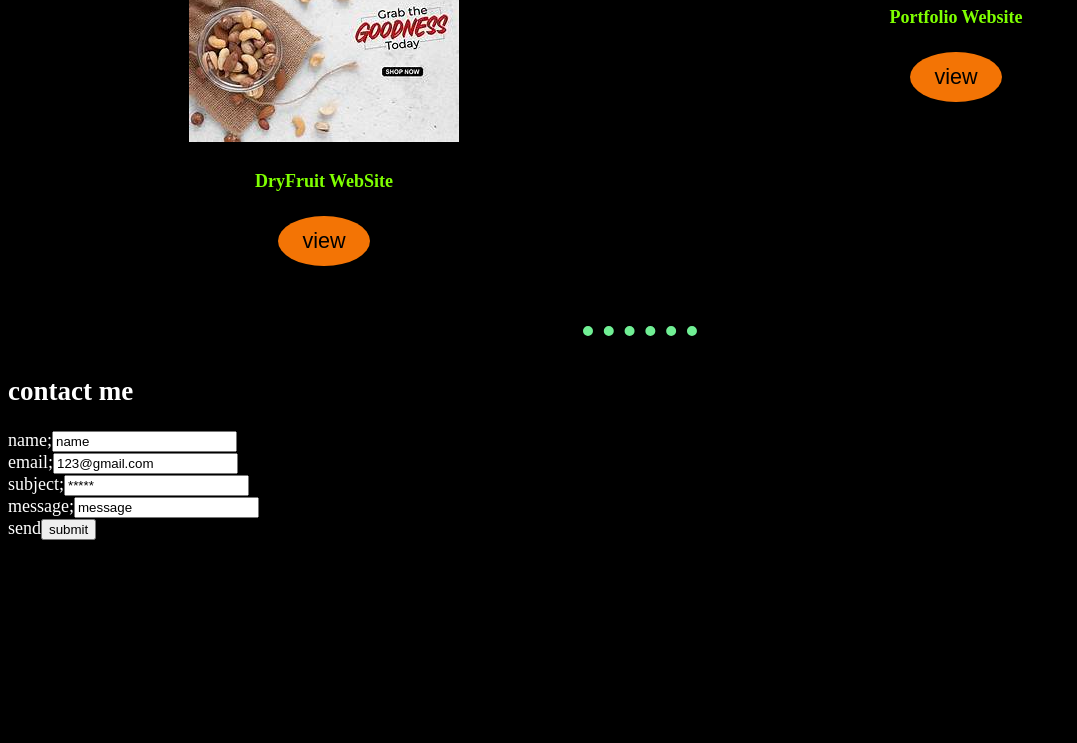
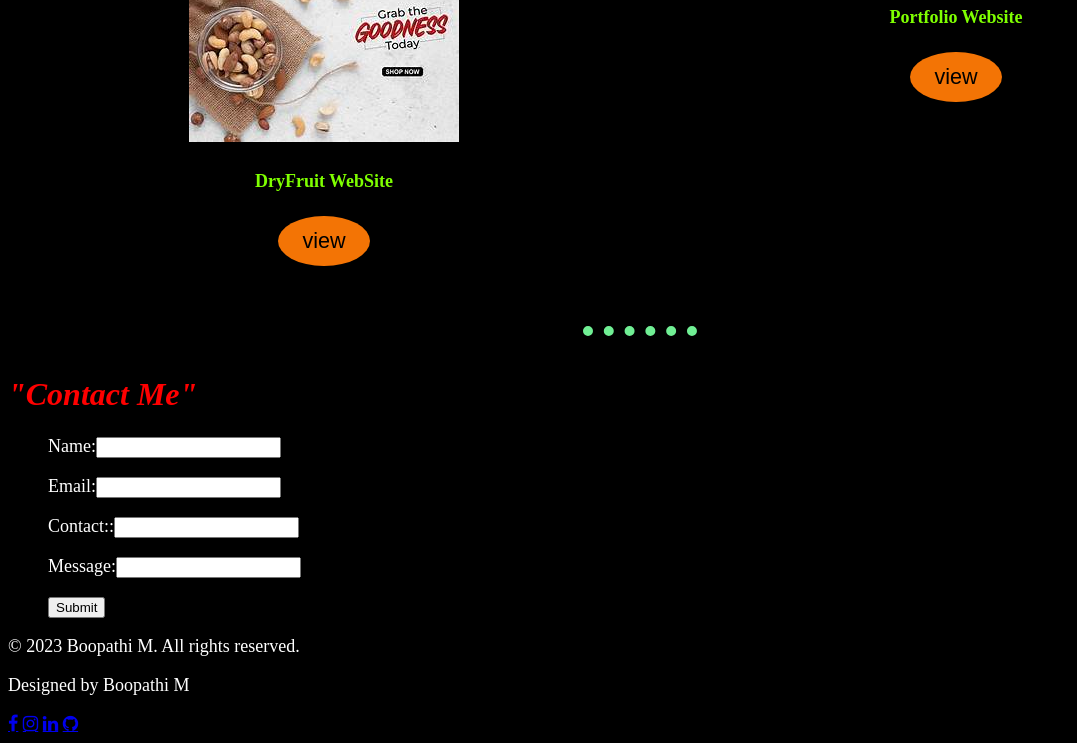
Before and after one commit to Boopathi30704/portfolio, a plain HTML site: page index.html in a window 1280 px wide. Shown: the part 1885-2628 px from the top of the page, without its empty margins (0-1077 px from the left). Before the commit the page ends 2433 px from the top, so only its background shows below. Drawn offline with Linux system fonts and the light colour scheme.

Commit message:
Update index.html

```diff
--- a/index.html
+++ b/index.html
@@ -1,17 +1,20 @@
 <!DOCTYPE html>
 <html lang="en">
+
 <head>
   <meta charset="UTF-8">
   <meta name="viewport" content="width=device-width, initial-scale=1.0">
   <title>my portfolio</title>
+  <link rel="stylesheet" href="https://cdnjs.cloudflare.com/ajax/libs/font-awesome/4.7.0/css/font-awesome.min.css">
   <link rel="stylesheet" href="style.css">
 </head>
+
 <body>
   <!--header section-->
   <header>
     <div class="home">
       <h1>My Portfolio</h1>
-       <a href ="#">About</a>
+      <a href="#">About</a>
       <a href="#"> Education</a>
       <a href="#"> My Projects</a>
       <a href="#">Contact Me</a>
@@ -23,18 +26,23 @@
   <!--home section-->
   <section class="sec">
     <div class="info">
-     <h1>I am Boopathi M,<br><span>Web Developer!....</span></h1>
+      <h1>I am Boopathi M,<span><br>Web Developer!....</span></h1>
     </div>
-     <img class="img"  src="profile.JPG">
+    <img class="img" src="profile.JPG">
   </section>
   <!--about section-->
   <hr class="line">
   <section class="personal">
     <div class="about">
       <h2><span>"About me..."</span></h2>
-      <p>Hello! I’m Boopathi M, a passionate and driven Computer Science and Engineering student at Dhirajlal Gandhi College of Technology. I specialize in Full Stack Web Development and enjoy building scalable, efficient, and user-friendly web applications.
-With a strong foundation in programming, databases, and modern web technologies, I aim to create impactful digital solutions. My learning journey is driven by curiosity, creativity, and a constant desire to enhance my skills in both frontend and backend development.
-Beyond coding, I love exploring new technologies and staying updated with the latest trends in software development. I believe in continuous learning and am always looking
+      <p>Hello! I’m Boopathi M, a passionate and driven Computer Science and Engineering student at Dhirajlal Gandhi
+        College of Technology. I specialize in Full Stack Web Development and enjoy building scalable, efficient, and
+        user-friendly web applications.
+        With a strong foundation in programming, databases, and modern web technologies, I aim to create impactful
+        digital solutions. My learning journey is driven by curiosity, creativity, and a constant desire to enhance my
+        skills in both frontend and backend development.
+        Beyond coding, I love exploring new technologies and staying updated with the latest trends in software
+        development. I believe in continuous learning and am always looking
         for opportunities to collaborate on exciting projects. </p>
       <img class="dev" src="developerpic.avif">
     </div>
@@ -45,25 +53,36 @@ for opportunities to collaborate on exciting projects. </p>
     <h1><span>"Education"</span></h1>
     <div class="con">
       <div class="school" id="same">
-    <h2><span class="diff">SSLC:</span></h2>
+        <h2><span class="diff" style="margin-left: -140px;">SSLC:</span></h2>
         <div class="inside">
-      <p>I completed my SSLC (Secondary School Leaving Certificate) at Sri Gayatri Higher Secondary School in the year 2020. I secured a total of 377 marks, which gave me a strong foundation in fundamental subjects and prepared me for my higher secondary education.
-This phase of my academic journey was essential in shaping my interest in mathematics and science, setting the groundwork for my future studies in the Maths-Biology group during higher secondary and later, my degree in Computer Science and Engineering.</p>
+          <p>I completed my SSLC (Secondary School Leaving Certificate) at Sri Gayatri Higher Secondary School in the
+            year 2020. I secured a total of 377 marks, which gave me a strong foundation in fundamental subjects and
+            prepared me for my higher secondary education.
+            This phase of my academic journey was essential in shaping my interest in mathematics and science, setting
+            the groundwork for my future studies in the Maths-Biology group during higher secondary and later, my degree
+            in Computer Science and Engineering.</p>
         </div>
       </div>
       <div class="school" id="same">
         <h2><span class="diff">Higher Secondary:</span></h2>
         <div class="inside">
-      <p>I completed my Higher Secondary Education at Sr<b>i Gayatri Higher Secondary School</b> between 2021 and 2022, where I choose the<b> Maths-Biology group</b>.
- I scored 467 marks, securing an overall 72%. Those years not only deepened my academic knowledge but also sparked my curiosity in the field of technology and computing. This interest led me to pursue a degree in Computer Science and Engineering, where I continue to build on the skills
+          <p>I completed my Higher Secondary Education at Sr<b>i Gayatri Higher Secondary School</b> between 2021 and
+            2022, where I choose the<b> Maths-Biology group</b>.
+            I scored 467 marks, securing an overall 72%. Those years not only deepened my academic knowledge but also
+            sparked my curiosity in the field of technology and computing. This interest led me to pursue a degree in
+            Computer Science and Engineering, where I continue to build on the skills
             and interests that began during my school years.</p>
         </div>
       </div>
       <div class="bachelor's degree" id="same">
         <h2><span class="diff">bachelor's degree:</span></h2>
         <div class="inside">
-      <p>I am currently pursuing my Bachelor of Engineering in Computer Science and Engineering at<b> Dhirajlal Gandhi College of Technology</b>. This journey has been a transformative phase where I’ve gained a deeper understanding of core computer science subjects like Data Structures, Algorithms, Database Management Systems, and Web Technologies.
-        I’ve been developing my skills in<b> Full Stack Web Development</b>, exploring both the frontend and backend aspects of building web applications.</p>
+          <p>I am currently pursuing my Bachelor of Engineering in Computer Science and Engineering at<b> Dhirajlal
+              Gandhi College of Technology</b>. This journey has been a transformative phase where I’ve gained a deeper
+            understanding of core computer science subjects like Data Structures, Algorithms, Database Management
+            Systems, and Web Technologies.
+            I’ve been developing my skills in<b> Full Stack Web Development</b>, exploring both the frontend and backend
+            aspects of building web applications.</p>
         </div>
       </div>
     </div>
@@ -77,30 +96,39 @@ and interests that began during my school years.</p>
         <h3>Frontend Web Application</h3>
         <img src="dry img.jpg">
         <h4 class="diff">DryFruit WebSite</h4>
-      <button class="button"  type="button" > view</button>
+        <button class="button" type="button"> view</button>
       </div>
       <div class="pro">
         <h3>portfolio website</h3>
         <img src="portimg.jpg">
         <h4 class="diff">Portfolio Website</h4>
-      <button class="button"  type="button" > view</button>
+        <button class="button" type="button"> view</button>
       </div>
     </div>
   </section>
   <hr class="line">
   <!--contact section-->
   <section class="contact">
-     <h2>contact me</h2>
+    <h2><span>"Contact Me"</span></h2>
     <div class="form">
-      <form>
-          name;<input type="text"value="name"name="name"><br></lable>
-          email;<input type="text"value="123@gmail.com"name="email"><br>
-          subject;<input type="text"value="*****"name="subject"><br>
-          message;<input type="text"value="message"name="message"><br>
-          send<input type="submit"value="submit"name="submit">
+      <form class="link">
+        <ul>Name:<input type="text" name="name"></ul>
+        <ul>Email:<input type="email" name="email"></ul>
+        <ul>Contact::<input type="numkber" name="number"></ul>
+        <ul>Message:<input type="text" name="message"></ul>
+        <ul><input class="submit" type="submit" name="submit"></ul>
       </form>
     </div>
   </section>
   <footer>
+    <div class="footer">
+      <p>© 2023 Boopathi M. All rights reserved.</p>
+      <p>Designed by Boopathi M </p>
+      <a href="#" class="fa fa-facebook"></a>
+      <a href="#" class=" fa fa-instagram"></a>
+      <a href="#" class=" fa fa-linkedin"></a>
+      <a href="#" class=" fa fa-github"></a>
+
+    </div>
   </footer>
 </body>
```
Lines whose indentation alone changed are shown as unchanged.
